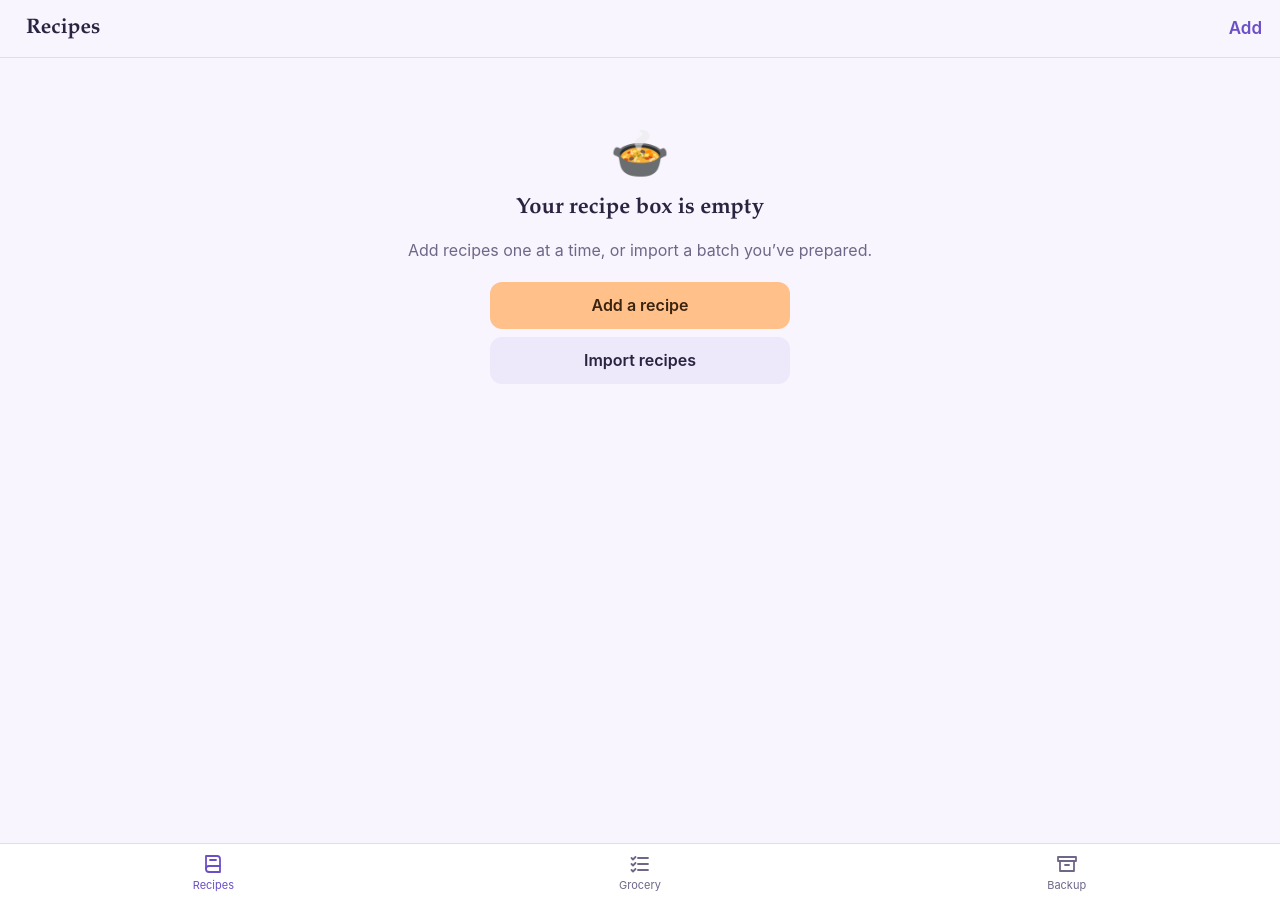
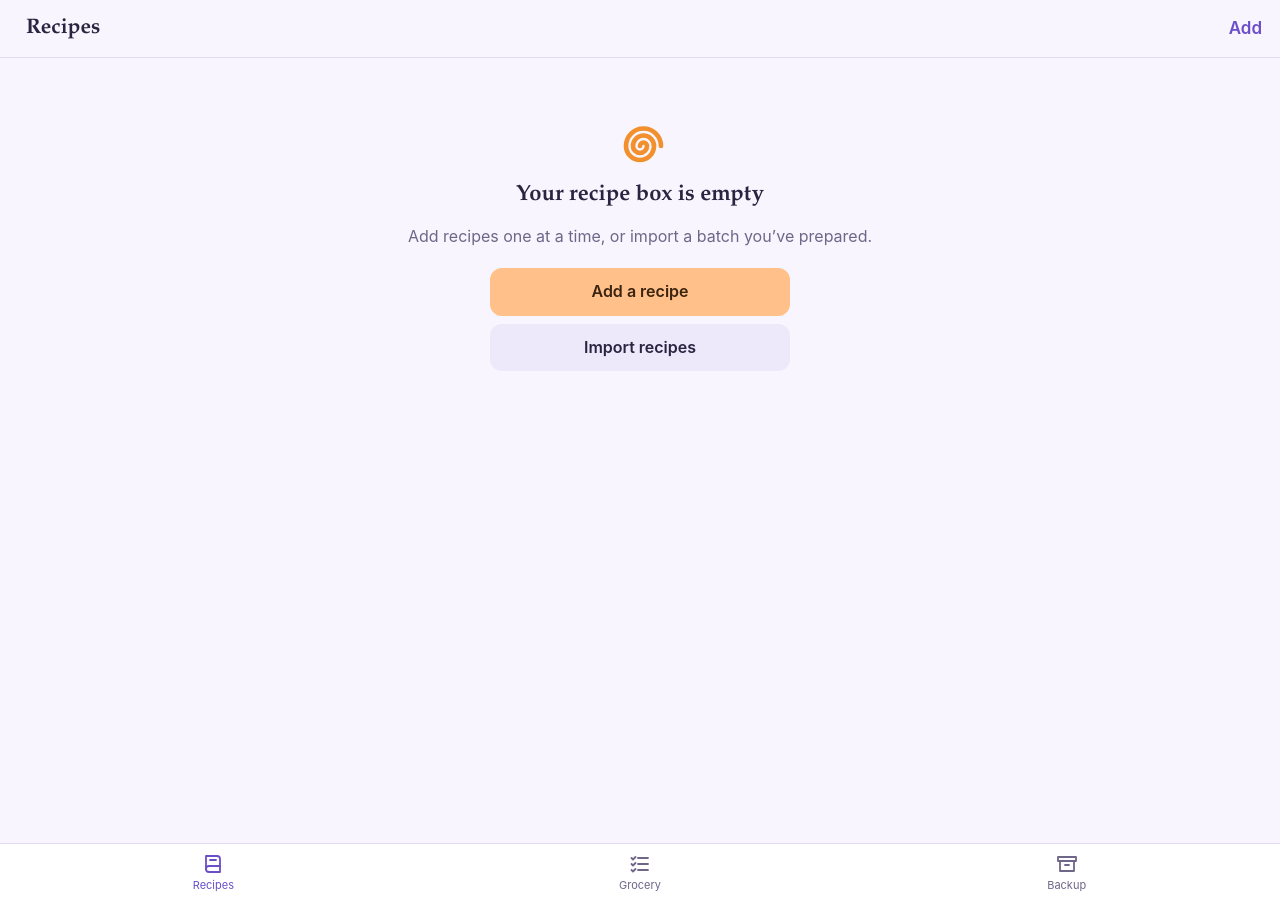
Before and after one commit to gfanson/gfanson.github.io, a Jekyll site: the page kitchen_cabinet_6gojo/index.html, which Jekyll copies as it is, in a window 1280 px wide. Built offline with Jekyll 4.4.1, drawn with Linux system fonts in a browser that asks for light colours.

Commit message:
removed emojis

```diff
--- a/kitchen_cabinet_6gojo/index.html
+++ b/kitchen_cabinet_6gojo/index.html
@@ -80,7 +80,7 @@ input[type=search]{-webkit-appearance:none;appearance:none}
 
 .rlist{list-style:none;margin:0;padding:0}
 .ritem{display:flex;gap:14px;align-items:center;padding:12px 0;border-bottom:1px solid var(--line);text-decoration:none;color:inherit}
-.thumb{width:68px;height:68px;flex:none;border-radius:8px;background:var(--surface-2);display:grid;place-items:center;font-size:28px;overflow:hidden}
+.thumb{width:68px;height:68px;flex:none;border-radius:8px;background:var(--surface-2);display:grid;place-items:center;color:var(--star);overflow:hidden}
 .thumb img{width:100%;height:100%;object-fit:cover;display:block}
 .rtitle{font:600 18px/1.25 var(--serif)}
 .rsub{font-size:13px;color:var(--muted);margin-top:3px}
@@ -91,7 +91,7 @@ input[type=search]{-webkit-appearance:none;appearance:none}
 .tip button{border:0;background:none;color:var(--accent);font-weight:600;padding:6px 0 0;display:block}
 
 .empty{text-align:center;padding:48px 8px;color:var(--muted)}
-.empty .big{font-size:48px}
+.empty .big{color:var(--star);line-height:0}
 .empty h2{font:600 22px/1.25 var(--serif);color:var(--ink);margin:8px 0}
 .empty .stack{max-width:300px;margin:20px auto 0}
 
@@ -403,13 +403,7 @@ function splitTags(s) {
   }
   return out;
 }
-function catEmoji(c) {
-  const s = (c || '').toLowerCase();
-  const map = [[/breakfast|brunch/, '🍳'], [/dessert|sweet|cake|cookie/, '🍰'], [/bread|bak/, '🍞'], [/soup|stew/, '🥣'],
-    [/salad/, '🥗'], [/drink|cocktail|beverage/, '🍹'], [/snack|appet|starter/, '🥨'], [/side|veg/, '🥦'], [/pasta/, '🍝'], [/dinner|main|lunch/, '🍲']];
-  for (const [re, e] of map) if (re.test(s)) return e;
-  return '🍽️';
-}
+const swirl = (size = 28) => `<svg class="swirl" viewBox="0 0 24 24" width="${size}" height="${size}" fill="none" stroke="currentColor" stroke-width="2" stroke-linecap="round" aria-hidden="true"><path d="M12 12a1.5 1.5 0 0 1 3 0a3 3 0 0 1-6 0a4.5 4.5 0 0 1 9 0a6 6 0 0 1-12 0a7.5 7.5 0 0 1 15 0"/></svg>`;
 const isStandalone = () => navigator.standalone === true || matchMedia('(display-mode: standalone)').matches;
 const isIOS = () => /iPhone|iPad|iPod/.test(navigator.userAgent) || (navigator.platform === 'MacIntel' && navigator.maxTouchPoints > 1);
 const CHECK = '<svg viewBox="0 0 24 24" width="16" height="16" fill="none" stroke="var(--on-btn)" stroke-width="3" stroke-linecap="round" stroke-linejoin="round"><path d="M5 12.5l4.5 4.5L19 7.5"/></svg>';
@@ -456,7 +450,7 @@ function viewList() {
   setTop('', 'Recipes', '<a class="tb strong" href="#/new">Add</a>');
   const tip = !isStandalone() && isIOS() && !S.tipHidden ? `<div class="tip"><b>Put it on your Home Screen:</b> tap the Share button, then “Add to Home Screen,” and open it from that icon from now on. iPhone keeps the Home Screen version’s recipes separately from Safari’s.<button data-act="hidetip">Got it</button></div>` : '';
   if (!S.recipes.length) {
-    appEl.innerHTML = tip + `<div class="empty"><div class="big">🍲</div><h2>Your recipe box is empty</h2><p>Add recipes one at a time, or import a batch you’ve prepared.</p>
+    appEl.innerHTML = tip + `<div class="empty"><div class="big">${swirl(56)}</div><h2>Your recipe box is empty</h2><p>Add recipes one at a time, or import a batch you’ve prepared.</p>
       <div class="stack"><a class="btn" href="#/new">Add a recipe</a><a class="btn sec" href="#/backup">Import recipes</a></div></div>`;
     return;
   }
@@ -504,7 +498,7 @@ function drawResults() {
     const p = r.photos[0];
     const sub = [r.source, r.time].filter(Boolean).map(esc).join(', ');
     return `<a class="ritem" href="#/r/${encodeURIComponent(r.id)}">
-      <div class="thumb">${p ? `<img src="${p.thumb || p.data}" alt="" loading="lazy">` : catEmoji(r.category)}</div>
+      <div class="thumb">${p ? `<img src="${p.thumb || p.data}" alt="" loading="lazy">` : swirl(30)}</div>
       <div><div class="rtitle">${r.favorite ? '<span class="star" aria-label="Favorite">★</span> ' : ''}${esc(r.title)}</div>
       ${sub ? `<div class="rsub">${sub}</div>` : ''}
       ${r.tags.length ? `<div class="rtags">${r.tags.map(t => '#' + esc(t)).join(' ')}</div>` : ''}</div></a>`;
@@ -722,7 +716,7 @@ function drawGrocery() {
   const rows = all.filter(i => !g.hidden[i.key]), nHidden = all.length - rows.length;
   const addRow = `<div class="addrow"><input id="gx" placeholder="Add an item, like paper towels" enterkeyhint="done"><button class="btn small" data-act="gxadd">Add</button></div>`;
   if (!rows.length && !recs.length) {
-    appEl.innerHTML = `<div class="empty"><div class="big">🧺</div><h2>Nothing on the list</h2><p>Open a recipe and tap “Add to grocery list,” or add items here.</p></div>` + addRow;
+    appEl.innerHTML = `<div class="empty"><div class="big">${swirl(56)}</div><h2>Nothing on the list</h2><p>Open a recipe and tap “Add to grocery list,” or add items here.</p></div>` + addRow;
   } else {
     const done = i => !!g.checked[i.key];
     const multi = recs.length > 1;
@@ -1079,7 +1073,7 @@ window.addEventListener('hashchange', render);
     { const r = readAisles(al); S.aisles = r.list; S.aisleMap = r.map; ensureOther(); }
   } catch (e) {
     setTop('', 'Recipe Box', '');
-    appEl.innerHTML = '<div class="empty"><div class="big">⚠️</div><h2>Storage isn’t available</h2><p>This browser blocked on-device storage. Turn off Private Browsing, or open this page in Safari, and try again.</p></div>';
+    appEl.innerHTML = '<div class="empty"><div class="big">' + swirl(56) + '</div><h2>Storage isn’t available</h2><p>This browser blocked on-device storage. Turn off Private Browsing, or open this page in Safari, and try again.</p></div>';
     return;
   }
   render();
```
